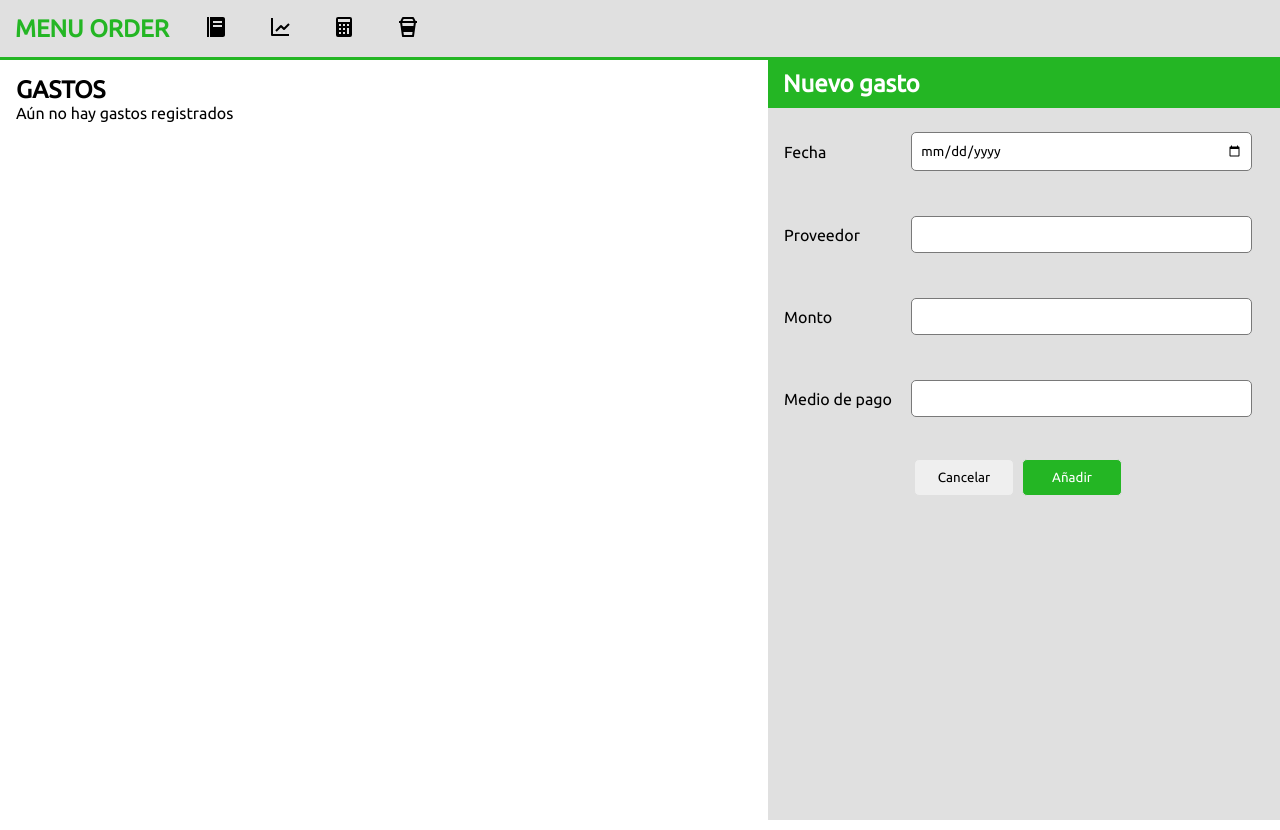
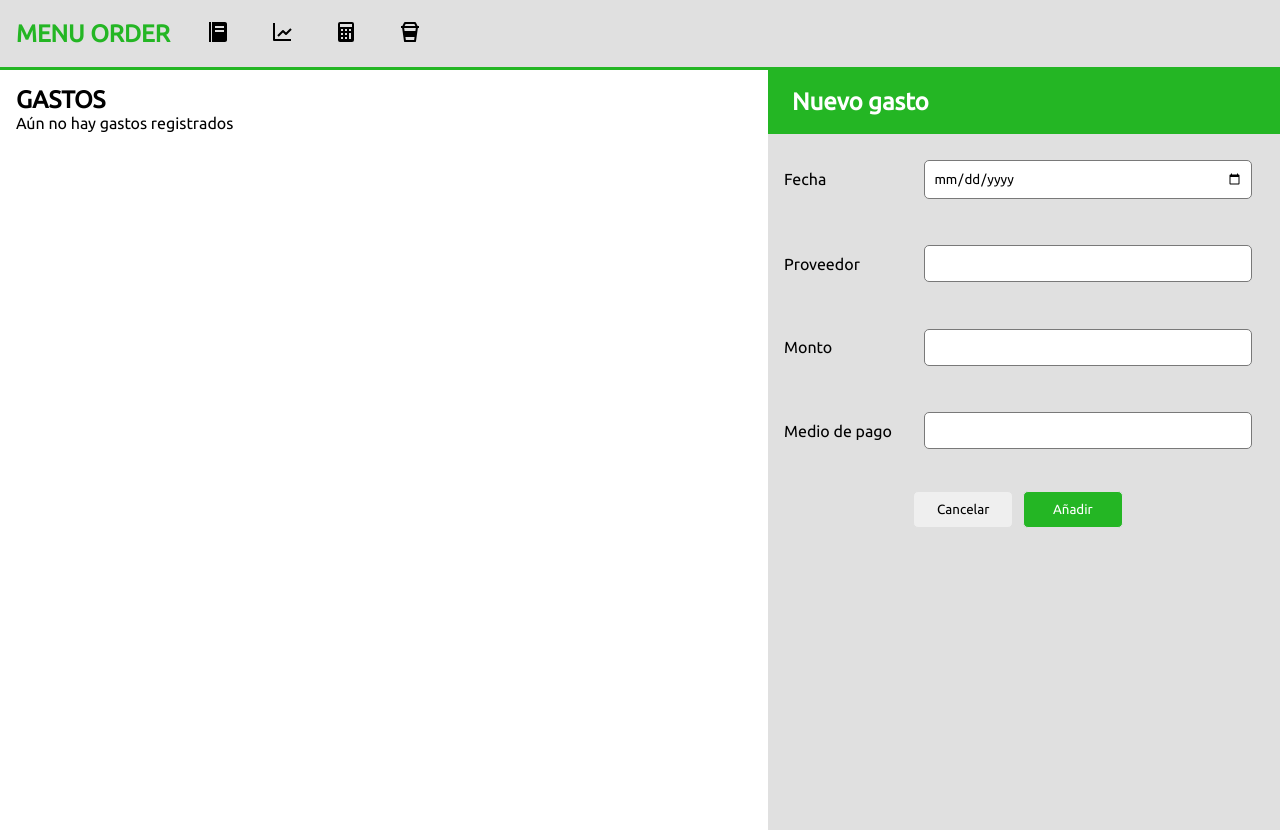
Before and after one commit to micaelamerino/menu-order, a React (Vite) app: page /gastos in a window 1280 px wide. Built offline with nearby package versions, Linux system fonts and the light colour scheme.

Commit message:
Revisión de estilos

```diff
--- a/src/Styles.css
+++ b/src/Styles.css
@@ -23,6 +23,15 @@ input {
     --naranja: #fd9800;
 }
 
+button {
+    width: 100px;
+    padding: 10px 0;
+    cursor: pointer;
+    border-radius: 5px;
+    border: 1px solid var(--gris);
+    margin-top: 5px;
+}
+
 nav {
     background-color: var(--gris);
     display: flex;
@@ -31,7 +40,7 @@ nav {
 }
 
 nav>a {
-    padding: 15px 20px;
+    padding: 20px;
 }
 
 nav>a:hover {
@@ -41,9 +50,8 @@ nav>a:hover {
 
 .logo {
     color: var(--verde);
-    margin: 0 15px;
+    margin: 0 1em;
 }
-
 
 .products-section,
 .bills-section,
@@ -52,107 +60,18 @@ nav>a:hover {
     justify-content: center;
 }
 
-.list-section {
+.list-section,
+.tables-section {
     width: 60%;
     padding: 1em;
 }
 
-/*Formularios*/
-.form-section,
-.dataTables-section {
+.form-section {
     width: 40%;
     background-color: var(--gris);
     height: 95vh;
 }
 
-.header-form {
-    background-color: var(--verde);
-    color: #fff;
-    padding: 10px 15px;
-}
-
-.form-container {
-    display: flex;
-    flex-direction: column;
-    gap: 1em;
-    padding: 1em;
-    width: 500px;
-
-}
-
-.form-content {
-    display: flex;
-    align-items: center;
-    margin-top: 8px;
-
-}
-
-.form-content>label {
-    width: 30%;
-}
-
-.form-content>input {
-    width: 80%;
-    outline: none;
-    border-radius: 5px;
-    border: 1px solid var(--gris-oscuro);
-    padding: 10px 8px;
-}
-
-.buttons-container {
-    display: flex;
-    justify-content: center;
-    gap: 8px;
-}
-
-button {
-    width: 100px;
-    padding: 10px 0;
-    cursor: pointer;
-    border-radius: 5px;
-    border: none;
-    border: 1px solid var(--gris);
-    margin-top: 5px;
-}
-
-button:hover {
-    border: 1px solid var(--gris-oscuro);
-    transition: .3s;
-}
-
-.btn-add {
-    background-color: var(--verde);
-    color: #fff;
-}
-
-.error-message {
-    color: red;
-    height: 5px;
-}
-
-/*Tablas*/
-.tables-section {
-    width: 60%;
-}
-
-table {
-    border: 1px solid var(--gris);
-    width: 100%;
-    margin-top: 1em;
-}
-
-thead {
-    background-color: var(--gris);
-}
-
-th,
-td {
-    width: 25%;
-    text-align: left;
-    padding: 0.5em;
-}
-
-/*Salón*/
 .tables-section {
     display: grid;
     grid-template-columns: repeat(3, 250px);
@@ -191,8 +110,8 @@ td {
     width: 300px;
     outline: none;
     border: none;
-    padding: 8px;
-    margin-top: 8px;
+    padding: 0.8em;
+    margin-top: 0.8em;
 }
 
 .products-list {
@@ -202,28 +121,33 @@ td {
     gap: 5px;
     width: 300px;
     position: absolute;
-    top: 70px;
+    top: 80px;
+    border-top: 1px solid black;
 }
 
-.content-list {
+.container-products-list {
     display: flex;
-    gap: 8px;
+    gap: 0.6em;
     cursor: pointer;
-    padding: 8px;
+    padding: 0.6em;
 }
 
-.content-list:hover {
+.container-products-list:hover {
     background-color: var(--gris);
 }
 
-.order-client {
+.client-order-section {
     margin: 1em;
+}
+
+.order-container {
+    margin-top: 0.8em;
 }
 
 .order-article {
     display: grid;
     grid-template-columns: repeat(4, 150px);
-    padding: 5px;
+    padding: 0.3em;
 }
 
 .btn-delete {
@@ -234,3 +158,75 @@ td {
     justify-content: center;
     align-items: center;
 }
+
+.header-form {
+    background-color: var(--verde);
+    color: #fff;
+    padding: 0.75em 1em;
+}
+
+.form-container {
+    display: flex;
+    flex-direction: column;
+    gap: 1em;
+    padding: 1em;
+    width: 500px;
+
+}
+
+.form-content {
+    display: flex;
+    align-items: center;
+    margin-top: 0.6em;
+
+}
+
+.form-content>label {
+    width: 30%;
+}
+
+.form-content>input {
+    width: 70%;
+    outline: none;
+    border-radius: 5px;
+    border: 1px solid var(--gris-oscuro);
+    padding: 0.75em 0.6em;
+}
+
+.buttons-container {
+    display: flex;
+    justify-content: center;
+    gap: 0.6em;
+}
+
+button:hover {
+    border: 1px solid var(--gris-oscuro);
+    transition: .3s;
+}
+
+.btn-add {
+    background-color: var(--verde);
+    color: #fff;
+}
+
+.error-message {
+    color: red;
+    height: 0.3em;
+}
+
+table {
+    border: 1px solid var(--gris);
+    width: 100%;
+    margin-top: 1em;
+}
+
+thead {
+    background-color: var(--gris);
+}
+
+th,
+td {
+    width: 25%;
+    text-align: left;
+    padding: 0.5em;
+}
--- a/src/pages/Order.jsx
+++ b/src/pages/Order.jsx
@@ -69,7 +69,7 @@ const Order = () => {
           </div>
         ))}
       </section>
-      <section className="dataTables-section">
+      <section className="form-section">
         <h2 className="header-form">Mesa {numberTable}</h2>
         <form ref={form} className="form-search">
           <label htmlFor="search">Nombre o código del producto</label>
@@ -86,7 +86,7 @@ const Order = () => {
                 <div
                   onClick={() => handleClickAdd(e)}
                   key={e.code}
-                  className="content-list"
+                  className="container-products-list"
                 >
                   <p>
                     <b>{e.code}</b>
@@ -97,11 +97,11 @@ const Order = () => {
           </section>
         </form>
 
-        <section className="order-client">
+        <section className="client-order-section">
           <h3>Orden del cliente</h3>
 
           {orderClient.length > 0 ? (
-            <div>
+            <div className="order-container">
               <div>
                 {orderClient?.map((e, i) => (
                   <article key={i} className="order-article">
--- a/src/pages/Products.jsx
+++ b/src/pages/Products.jsx
@@ -47,7 +47,7 @@ const Products = () => {
       errors.price = "Debe completar el campo";
       isError = true;
     }
-    if (!value.quantity.trim()) {
+    if (value.quantity.length <= 0) {
       errors.quantity = "Debe completar el campo";
       isError = true;
     }
```
